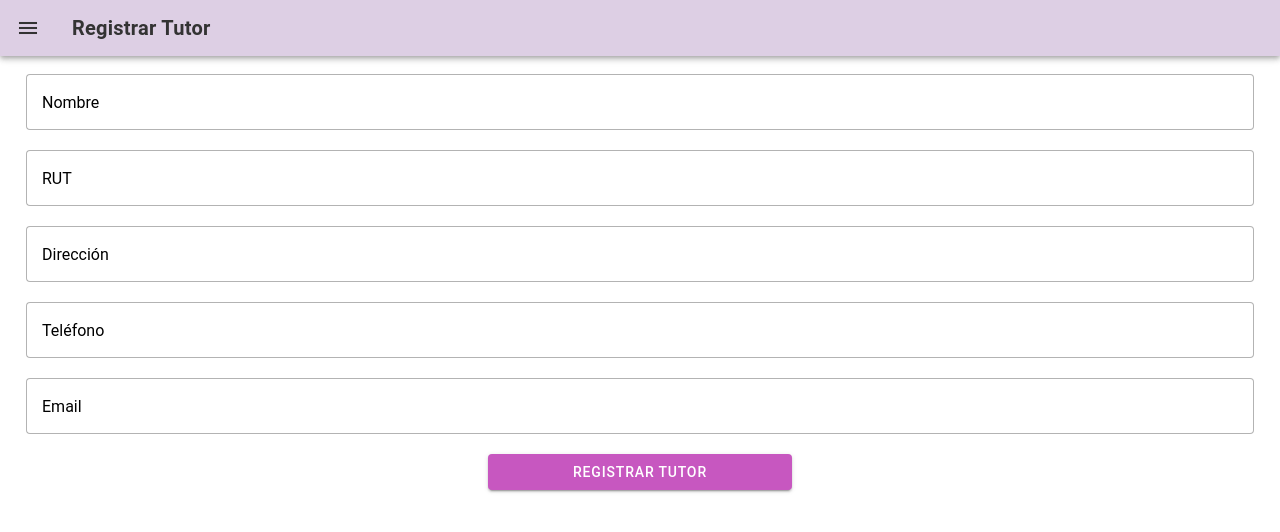
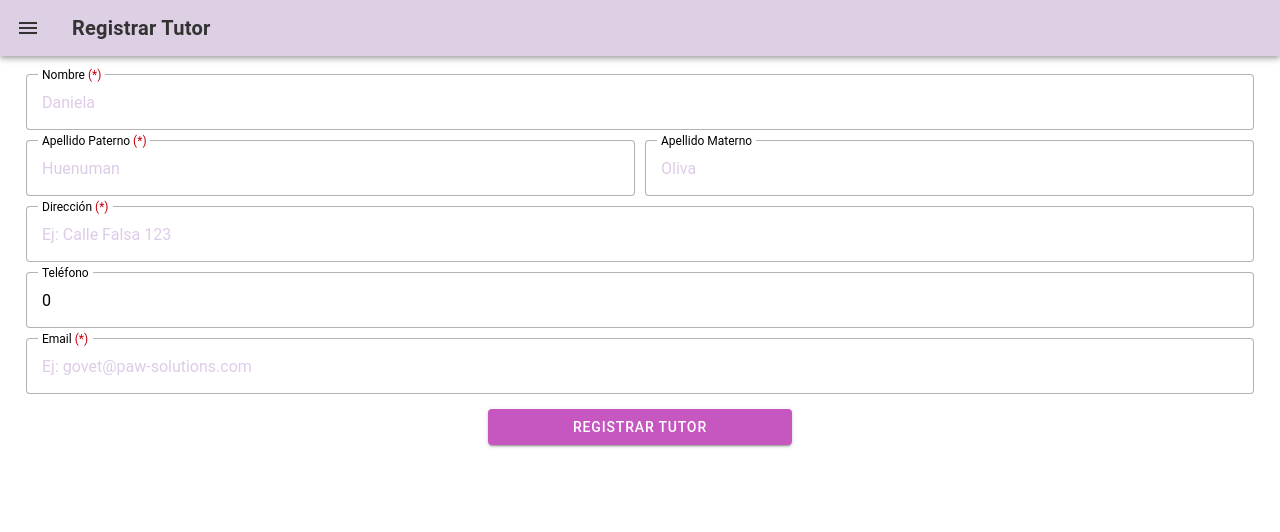
Before and after one commit to Paw-Solutions/GoVet, a React (Vite) app in the folder Frontend/: page /registro-tutor in a window 1280 px wide. Shown: the top 532 px of the page. Built offline with nearby package versions, Linux system fonts and the light colour scheme.

Commit message:
Cambios en labelPlacement de registro tutores. Se añadieron campos requeridos con padding arreglado. Se eliminó grids innecesarios.

```diff
--- a/Frontend/cypress.config.ts
+++ b/Frontend/cypress.config.ts
@@ -2,7 +2,7 @@ import { defineConfig } from "cypress";
 
 export default defineConfig({
   e2e: {
-    baseUrl: "http://localhost:5173",
+    baseUrl: "http://localhost:3007",
     setupNodeEvents(on, config) {
       // implement node event listeners here
     },
--- a/Frontend/src/pages/registroTutor.css
+++ b/Frontend/src/pages/registroTutor.css
@@ -42,3 +42,16 @@ ion-header ion-title {
 ion-header ion-menu-button {
   --color: #333;
 }
+
+ion-row.ion-row-apellidos {
+ --ion-grid-column-padd: 50%;
+}
+
+ion-item.apellido-paterno {
+  --inner-padding-end: 0px;
+  --padding-end: 0px;
+}
+
+ion-item.apellido-materno {
+  --padding-start: 0px;
+}
--- a/Frontend/src/pages/registroTutor.tsx
+++ b/Frontend/src/pages/registroTutor.tsx
@@ -20,6 +20,7 @@ import {
   IonRow,
   IonCol,
   IonToast,
+  IonText,
 } from "@ionic/react";
 import "./registroTutor.css";
 
@@ -27,9 +28,16 @@ const RegistroTutor: React.FC = () => {
   // Estado para los campos del formulario
   const [formData, setFormData] = useState({
     nombre: '',
+    apellido_paterno: '',
+    apellido_materno: '',
     rut: '',
     direccion: '',
-    telefono: '',
+    celular: 0,
+    celular2: 0,
+    telefono: 0,
+    telefono2: 0,
+    comuna: '',
+    region: '',
     email: ''
   });
 
@@ -62,9 +70,16 @@ const RegistroTutor: React.FC = () => {
         // Limpiar formulario
         setFormData({
           nombre: '',
+          apellido_materno: '',
+          apellido_paterno: '',
           rut: '',
           direccion: '',
-          telefono: '',
+          telefono: 0,
+          telefono2: 0,
+          comuna: '',
+          region: '',
+          celular: 0,
+          celular2: 0,
           email: ''
         });
       } else {
@@ -98,11 +113,50 @@ const RegistroTutor: React.FC = () => {
               <IonCol>
                 <IonItem lines="none">
                   <IonInput
-                    label="Nombre"
                     type="text"
-                    labelPlacement="floating"
+                    labelPlacement="stacked"
                     fill="outline"
-                    placeholder="Ej: Dani Huenuman"
+                    placeholder="Daniela"
+                    name="nombre"
+                    value={formData.nombre}
+                    onIonChange={handleInputChange}
+                  >
+                    <div slot="label">
+                      Nombre <IonText color="danger">(*)</IonText>
+                    </div>
+                  </IonInput>
+
+                </IonItem>
+              </IonCol>
+            </IonRow>
+            <IonRow className="apellidos">
+              <IonCol>
+                <IonItem lines="none" className="apellido-paterno">
+                  <IonInput
+                    required
+                    type="text"
+                    labelPlacement="stacked"
+                    fill="outline"
+                    placeholder="Huenuman"
+                    name="nombre"
+                    value={formData.nombre}
+                    onIonChange={handleInputChange}
+                  >
+                    <div slot="label">
+                      Apellido Paterno <IonText color="danger">(*)</IonText>
+                    </div>
+                  </IonInput>
+                </IonItem>
+              </IonCol>
+              <IonCol>
+                <IonItem lines="none" className="apellido-materno">
+                  <IonInput
+                    className="apellido-materno"
+                    label="Apellido Materno"
+                    type="text"
+                    labelPlacement="stacked"
+                    fill="outline"
+                    placeholder="Oliva"
                     name="nombre"
                     value={formData.nombre}
                     onIonChange={handleInputChange}
@@ -110,85 +164,65 @@ const RegistroTutor: React.FC = () => {
                 </IonItem>
               </IonCol>
             </IonRow>
-          </IonGrid>
-
-          <IonGrid>
           <IonRow>
             <IonCol>
               <IonItem lines="none">
                 <IonInput
-                    label="RUT"
                   type="text"
-                    labelPlacement="floating"
-                    fill="outline"
-                    placeholder="Ej: 99999999-9"
-                    name="rut"
-                    value={formData.rut}
-                    onIonChange={handleInputChange}
-                  ></IonInput>
-                </IonItem>
-              </IonCol>
-            </IonRow>
-          </IonGrid>
-
-          <IonGrid>
-            <IonRow>
-              <IonCol>
-                <IonItem lines="none">
-                  <IonInput
-                    label="Dirección"
-                    type="text"
-                    labelPlacement="floating"
+                  labelPlacement="stacked"
                   fill="outline"
                   placeholder="Ej: Calle Falsa 123"
                   name="direccion"
                   value={formData.direccion}
                   onIonChange={handleInputChange}
-                  ></IonInput>
+                >
+                  <div slot="label">
+                    Dirección <IonText color="danger">(*)</IonText>
+                  </div>
+                </IonInput>
               </IonItem>
             </IonCol>
           </IonRow>
-          </IonGrid>
-
-          <IonGrid>
           <IonRow>
             <IonCol>
               <IonItem lines="none">
                 <IonInput
-                    label="Teléfono"
                   type="tel"
-                    labelPlacement="floating"
+                  labelPlacement="stacked"
                   fill="outline"
                   placeholder="Ej: 9XXXXXXXX"
                   name="telefono"
                   value={formData.telefono}
                   onIonChange={handleInputChange}
-                  ></IonInput>
+                >
+                  <div slot="label">
+                    Teléfono
+                  </div>
+                </IonInput>
               </IonItem>
             </IonCol>
           </IonRow>
-          </IonGrid>
-
-          <IonGrid>
           <IonRow>
             <IonCol>
               <IonItem lines="none">
                 <IonInput
-                    label="Email"
+                  required
                   type="email"
-                    labelPlacement="floating"
+                  labelPlacement="stacked"
                   fill="outline"
                   placeholder="Ej: govet@paw-solutions.com"
                   name="email"
                   value={formData.email}
                   onIonChange={handleInputChange}
-                  ></IonInput>
+                >
+                  <div slot="label">
+                    Email <IonText color="danger">(*)</IonText>
+                  </div>
+                </IonInput>
               </IonItem>
             </IonCol>
           </IonRow>
         </IonGrid>
-
-          <IonGrid>
           <IonRow>
             <IonCol className="ion-text-center">
               <IonButton
@@ -200,7 +234,6 @@ const RegistroTutor: React.FC = () => {
               </IonButton>
             </IonCol>
           </IonRow>
-          </IonGrid>
         </IonList>
         <IonToast
           isOpen={showToast}
```
Also changed, not shown: 1 other file (tests, documents, lock files or other folders). Lines whose indentation alone changed are shown as unchanged.
